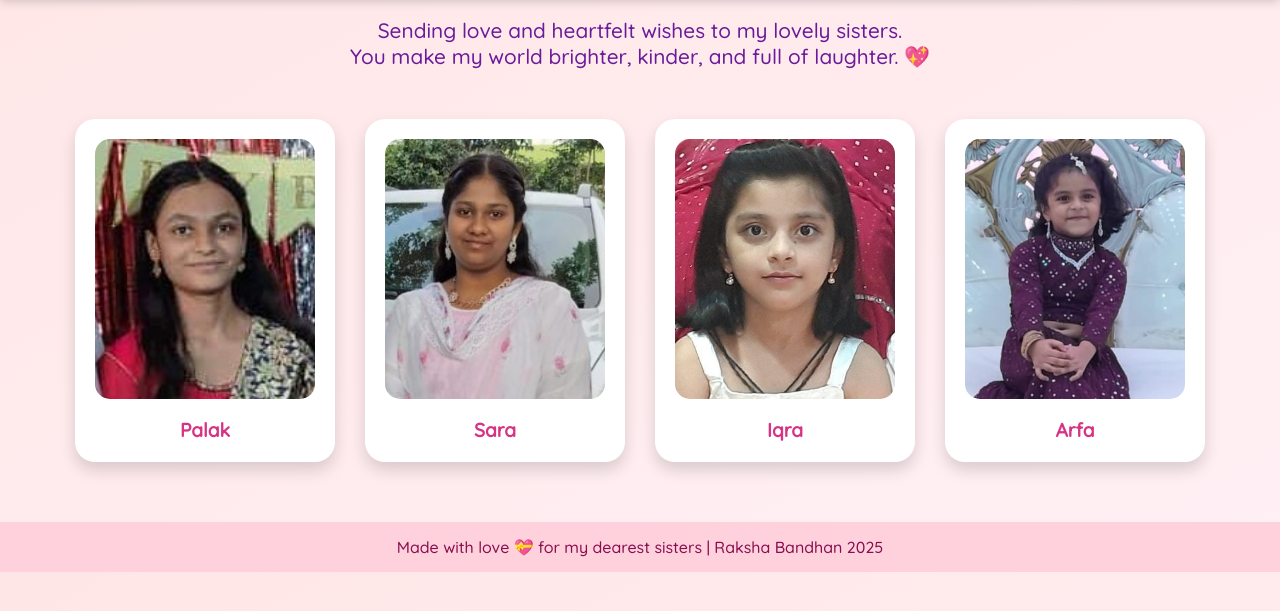
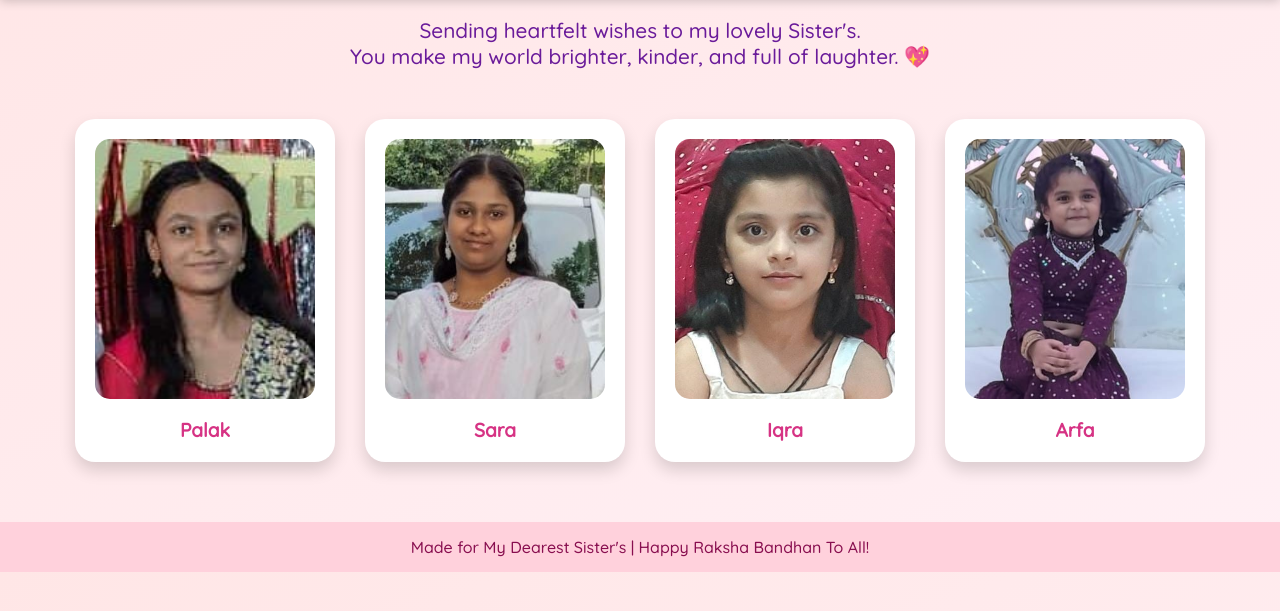
Before and after one commit to Ayanokoji2204/Sister, a plain HTML site: page Envelope.html in a window 1280 px wide. Shown: the part 133-744 px from the top of the page. Drawn offline with Linux system fonts and the light colour scheme.

Commit message:
Update Envelope.html

```diff
--- a/Envelope.html
+++ b/Envelope.html
@@ -85,7 +85,7 @@
     </header>
 
     <div class="message">
-        Sending love and heartfelt wishes to my lovely sisters.<br>
+        Sending heartfelt wishes to my lovely Sister's.<br>
         You make my world brighter, kinder, and full of laughter. 💖
     </div>
 
@@ -109,7 +109,7 @@
     </div>
 
     <footer>
-        Made with love 💝 for my dearest sisters | Raksha Bandhan 2025
+        Made for My Dearest Sister's | Happy Raksha Bandhan To All!
     </footer>
 
 </body>
```
